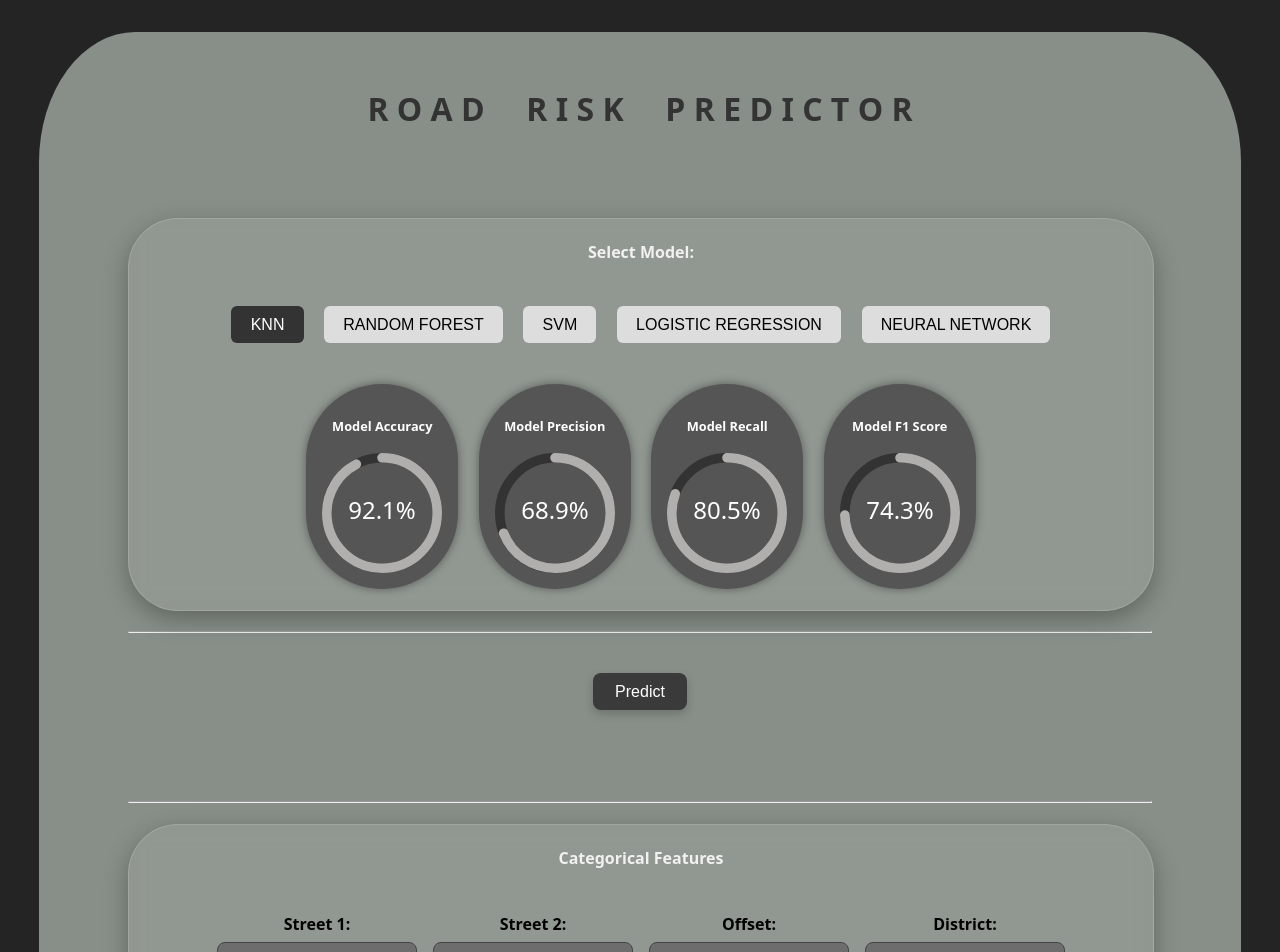
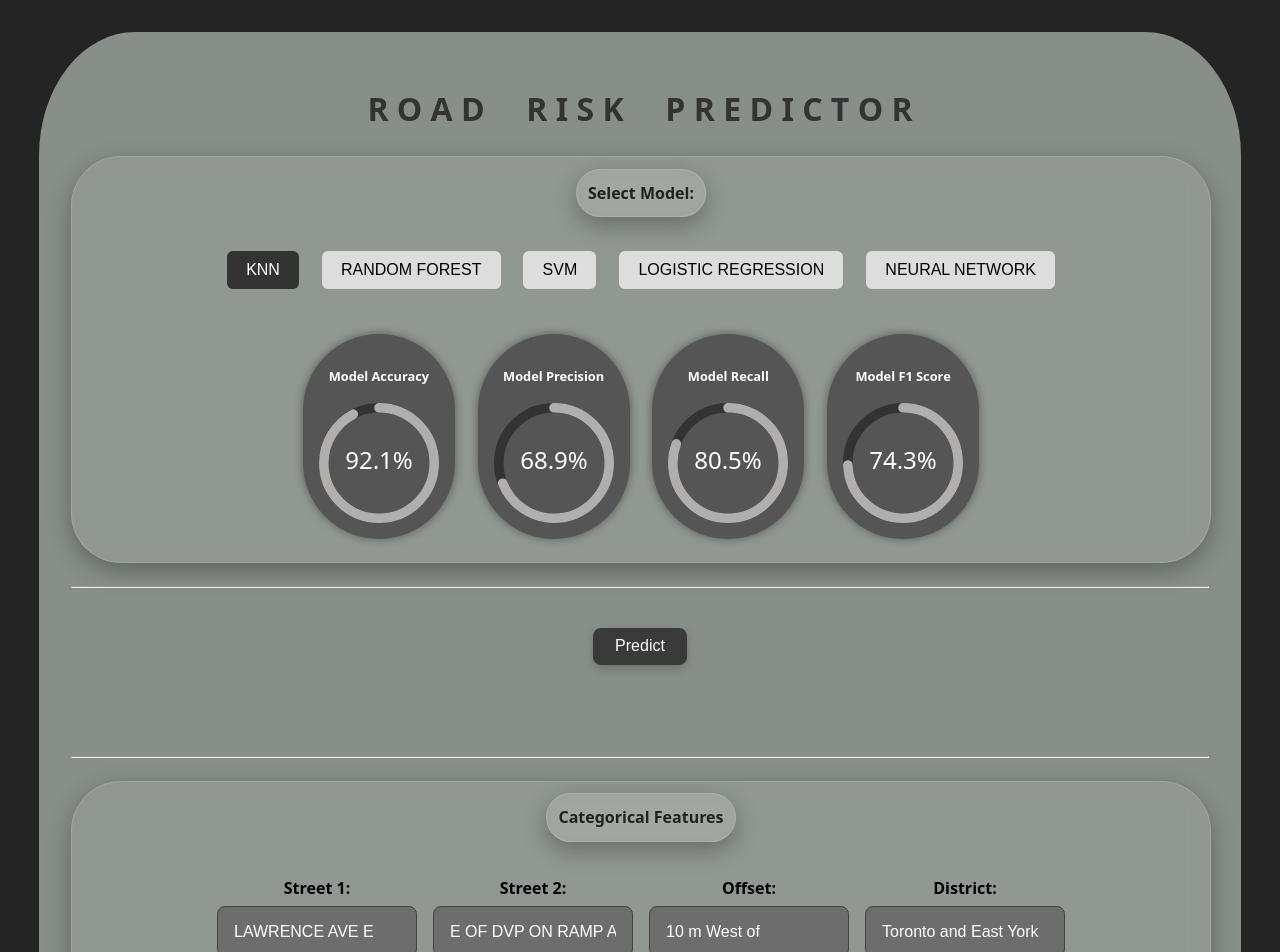
Before and after one commit to Jaturaput-Jongsubcharoen/ML_client, a React (Vite) app: page / in a window 1280 px wide. Shown: the top 952 px of the page. Built offline with nearby package versions, Linux system fonts and the light colour scheme.

Commit message:
Jaturaput_update28

```diff
--- a/src/App.jsx
+++ b/src/App.jsx
@@ -124,9 +124,8 @@
     <>
       <div className="container-for-body">
         <h1>R O A D &nbsp;&nbsp;&nbsp; R I S K &nbsp;&nbsp;&nbsp; P R E D I C T O R</h1>
-        <div className="container-for-body">
         <div className="model-button-main-group">
-          <h4>Select Model:</h4>
+          <h4 className="sub-header">Select Model:</h4>
           <div className="model-button-group">
             {['knn', 'random_forest', 'svm', 'logistic_regression', 'neural_network'].map((model) => (
               <button
@@ -209,7 +208,7 @@
 
         <hr />
         <div className="model-button-main-group">
-          <h4>Categorical Features</h4>
+          <h4 className="sub-header">Categorical Features</h4>
           <div className="model-button-group">
             <div className="flex-container">
               {[
@@ -248,7 +247,7 @@
             </div>
           </div>
 
-          <h4>Numerical Features</h4>
+          <h4 className="sub-header">Numerical Features</h4>
           <div className="model-button-group">
             {/* First row */}
             <div className="flex-container">
@@ -281,7 +280,6 @@
             </div>
           </div>
         </div>
-        </div>
         <br />
 
       </div>
--- a/src/PredictedPage.css
+++ b/src/PredictedPage.css
@@ -101,6 +101,7 @@
   display: flex;
   flex-wrap: wrap;
   justify-content: center;
+  color: #000000;
   gap: 10px;
 }
 
@@ -291,6 +292,23 @@
   /*box-shadow: 0 0 12px rgba(0, 0, 0, 0.3);*/
 }
 
+.sub-header {
+  display: flex;
+  justify-content: center;
+  flex-wrap: wrap;
+  gap: 2%;
+  padding: 1%;
+  margin: 1%;
+  border-radius: 50px;
+
+  background-color: rgba(255, 255, 255, 0.08);
+  backdrop-filter: blur(10px);
+  -webkit-backdrop-filter: blur(10px);
+
+  border: 1px solid rgba(255, 255, 255, 0.15);
+  box-shadow: 0 8px 24px rgba(0, 0, 0, 0.3);
+}
+
 .model-button-main-group {
   display: flex;
   justify-content: center;
--- a/src/index.css
+++ b/src/index.css
@@ -5,7 +5,7 @@
   font-weight: 400;
 
   color-scheme: light dark;
-  color: rgba(255, 255, 255, 0.87);
+  color: rgba(0, 0, 0, 0.80);
   background-color: #242424;
 
   font-synthesis: none;
```
